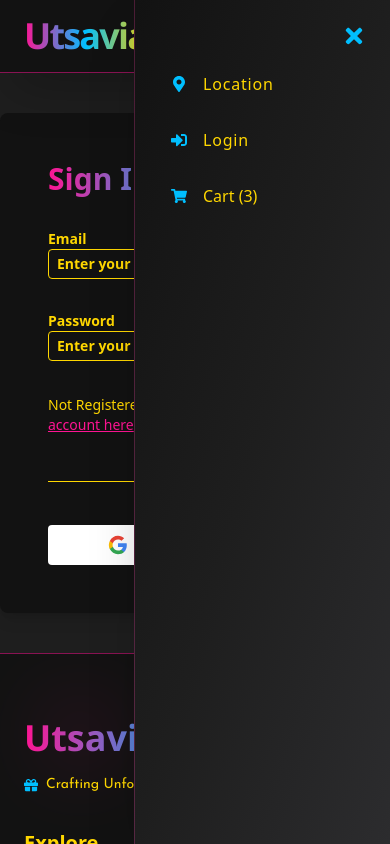
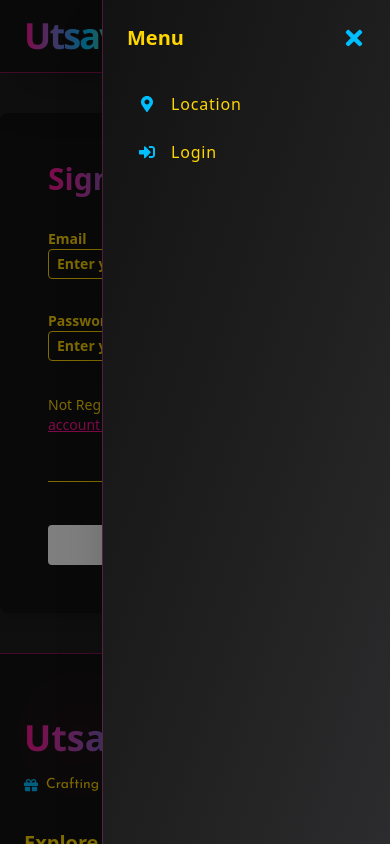
Before and after one commit to himuexe/Utsavia, a React (Vite) app in the folder frontend/: page /login in a window 390 px wide. Both pictures are taken after a click on the button 358 px from the left and 36 px from the top of the page. Shown: the top 844 px of the page. Built offline with nearby package versions, Linux system fonts and the light colour scheme; no server answers.

Commit message:
Signout and Side Panel

```diff
--- a/frontend/src/Api-client.js
+++ b/frontend/src/Api-client.js
@@ -38,6 +38,9 @@ export const validateToken = async () => {
   const response = await fetch(`${API_BASE_URL}/api/auth/validate-token`, {
     credentials: "include",
   });
+  if (!response.ok) {
+    throw new Error("Token invalid");
+  }
 
   return response.json();
 };
@@ -45,3 +48,15 @@ export const validateToken = async () => {
 export const googleSignIn = () => {
   window.location.href = `${API_BASE_URL}/api/auth/google`;
 };
+
+
+export const signOut = async () => {
+  const response = await fetch(`${API_BASE_URL}/api/auth/logout`, {
+    credentials: "include",
+    method: "POST",
+  });
+
+  if (!response.ok) {
+    throw new Error("Error during sign out");
+  }
+};
--- a/frontend/src/components/Header.jsx
+++ b/frontend/src/components/Header.jsx
@@ -1,39 +1,121 @@
-import React, { useState } from "react";
+import React, { useState, useCallback } from "react";
 import { motion, AnimatePresence } from "framer-motion";
 import { Link, useNavigate } from "react-router-dom";
+import { useMutation, useQueryClient } from "react-query";
+import * as apiClient from "../api-client";
 import {
   FaShoppingCart,
   FaSignInAlt,
   FaMapMarkerAlt,
   FaBars,
   FaTimes,
-  FaMoon,
-  FaSun,
+  FaUser,
+  FaCog,
+  FaBox,
+  FaSignOutAlt,
 } from "react-icons/fa";
+import { useAppContext } from "../contexts/AppContext";
+
+const slideVariants = {
+  initial: { x: "100%" },
+  animate: {
+    x: 0,
+    transition: {
+      type: "spring",
+      stiffness: 300,
+      damping: 30,
+      mass: 0.2
+    }
+  },
+  exit: {
+    x: "100%",
+    transition: {
+      type: "spring",
+      stiffness: 300,
+      damping: 30,
+      mass: 0.2
+    }
+  }
+};
+
+const SidePanel = ({ isOpen, onClose, title, children }) => (
+  <AnimatePresence mode="wait">
+    {isOpen && (
+      <>
+        <motion.div
+          initial={{ opacity: 0 }}
+          animate={{ opacity: 0.5 }}
+          exit={{ opacity: 0 }}
+          className="fixed inset-0 bg-black z-40"
+          onClick={onClose}
+        />
+        <motion.div
+          variants={slideVariants}
+          initial="initial"
+          animate="animate"
+          exit="exit"
+          className="fixed top-0 right-0 w-72 h-full
+          bg-gradient-to-br from-[#121212] via-[#1E1E1E] to-[#2C2C2E]
+          z-50 shadow-2xl p-6 flex flex-col
+          border-l border-vibrant-magenta/20"
+        >
+          <div className="flex justify-between items-center mb-8">
+            <h2 className="text-xl font-bold text-golden-yellow">{title}</h2>
+            <button
+              onClick={onClose}
+              className="text-electric-blue hover:text-vibrant-magenta transition-colors"
+            >
+              <FaTimes className="text-2xl" />
+            </button>
+          </div>
+          {children}
+        </motion.div>
+      </>
+    )}
+  </AnimatePresence>
+);
 
 const Header = () => {
   const [isMenuOpen, setIsMenuOpen] = useState(false);
+  const [isProfilePanelOpen, setIsProfilePanelOpen] = useState(false);
   const [cartItemCount, setCartItemCount] = useState(3);
+  const { isLoggedIn, showToast } = useAppContext();
   const navigate = useNavigate();
+  const queryClient = useQueryClient();
+
+  const signOutMutation = useMutation(apiClient.signOut, {
+    onSuccess: async () => {
+      await queryClient.invalidateQueries("validateToken");
+      setIsProfilePanelOpen(false);
+      setIsMenuOpen(false);
+      showToast({ message: "Signed Out!", type: "SUCCESS" });
+      navigate("/");
+    },
+    onError: (error) => {
+      showToast({ message: error.message, type: "ERROR" });
+    },
+  });
+
+  const handleSignOut = useCallback(() => {
+    signOutMutation.mutate();
+  }, [signOutMutation]);
 
   const buttonVariants = {
     hover: {
       scale: 1.05,
-      transition: {
-        type: "spring",
-        stiffness: 300,
+      transition: { type: "spring", stiffness: 300 }
     },
-    },
-    tap: { scale: 0.95 },
+    tap: { scale: 0.95 }
   };
 
-  const NavigationButton = ({ icon: Icon, children, to }) => (
+  const NavigationButton = React.memo(({ icon: Icon, children, to, onClick }) => (
     <motion.div
       variants={buttonVariants}
       whileHover="hover"
       whileTap="tap"
       className="transition-all duration-300"
     >
+      {to ? (
         <Link
           to={to}
           className="flex items-center gap-2
@@ -46,10 +128,25 @@ const Header = () => {
           {Icon && <Icon className="mr-2 text-electric-blue" />}
           {children}
         </Link>
+      ) : (
+        <button
+          onClick={onClick}
+          className="flex items-center gap-2
+          text-golden-yellow hover:text-vibrant-magenta
+          px-3 py-2 rounded-md w-full
+          transition-all duration-300
+          hover:bg-deep-purple/30
+          font-medium tracking-wider"
+          disabled={onClick === handleSignOut && signOutMutation.isLoading}
+        >
+          {Icon && <Icon className="mr-2 text-electric-blue" />}
+          {onClick === handleSignOut && signOutMutation.isLoading ? "Signing Out..." : children}
+        </button>
+      )}
     </motion.div>
-  );
+  ));
 
-  const CompanyLogo = () => (
+  const CompanyLogo = React.memo(() => (
     <motion.div
       whileHover={{ scale: 1.05 }}
       whileTap={{ scale: 0.95 }}
@@ -65,9 +162,9 @@ const Header = () => {
         Utsavia
       </h1>
     </motion.div>
-  );
+  ));
 
-  const CartButton = () => (
+  const CartButton = React.memo(() => (
     <motion.button
       variants={buttonVariants}
       whileHover="hover"
@@ -94,60 +191,47 @@ const Header = () => {
         </motion.span>
       )}
     </motion.button>
-  );
+  ));
 
+  const ProfileButton = React.memo(() => (
+    <motion.button
+      variants={buttonVariants}
+      whileHover="hover"
+      whileTap="tap"
+      onClick={() => setIsProfilePanelOpen(true)}
+      className="relative p-2 rounded-full
+      hover:bg-deep-purple/20
+      transition-all duration-300"
+    >
+      <FaUser
+        className="text-golden-yellow hover:text-vibrant-magenta
+        text-xl transition-colors"
+      />
+    </motion.button>
+  ));
 
-  const MobileMenu = () => (
-    <AnimatePresence>
-      {isMenuOpen && (
-        <motion.div
-          initial={{ x: "100%" }}
-          animate={{ x: 0 }}
-          exit={{ x: "100%" }}
-          transition={{ type: "tween", duration: 0.3 }}
-          className="fixed top-0 right-0 w-64 h-full
-          bg-gradient-to-br from-[#121212] via-[#1E1E1E] to-[#2C2C2E]
-          z-50 shadow-2xl p-6 flex flex-col space-y-4
-          border-l border-vibrant-magenta/20"
-        >
-          <button
-            onClick={() => setIsMenuOpen(false)}
-            className="self-end text-electric-blue hover:text-vibrant-magenta transition-colors"
-          >
-            <FaTimes className="text-2xl" />
-          </button>
-
-          <div className="space-y-4 flex flex-col">
-            <NavigationButton icon={FaMapMarkerAlt} to="/location">
-              Location
+  const navigationItems = isLoggedIn ? (
+    <>
+      <NavigationButton icon={FaUser} to="/profile">
+        Your Profile
       </NavigationButton>
-
+      <NavigationButton icon={FaBox} to="/orders">
+        Orders
+      </NavigationButton>
+      <NavigationButton icon={FaShoppingCart} to="/cart">
+        Cart Items ({cartItemCount})
+      </NavigationButton>
+      <NavigationButton icon={FaCog} to="/settings">
+        Settings
+      </NavigationButton>
+      <NavigationButton icon={FaSignOutAlt} onClick={handleSignOut}>
+        Sign Out
+      </NavigationButton>
+    </>
+  ) : (
     <NavigationButton icon={FaSignInAlt} to="/login">
       Login
     </NavigationButton>
-
-            <motion.div
-              variants={buttonVariants}
-              whileHover="hover"
-              whileTap="tap"
-              className="transition-all duration-300"
-            >
-              <Link
-                to="/cart"
-                className="flex items-center gap-2
-                text-golden-yellow hover:text-vibrant-magenta
-                px-3 py-2 rounded-md
-                transition-all duration-300
-                hover:bg-deep-purple/30"
-              >
-                <FaShoppingCart className="mr-2 text-electric-blue" />
-                Cart ({cartItemCount})
-              </Link>
-            </motion.div>
-          </div>
-        </motion.div>
-      )}
-    </AnimatePresence>
   );
 
   return (
@@ -169,9 +253,13 @@ const Header = () => {
             Location
           </NavigationButton>
 
+          {isLoggedIn ? (
+            <ProfileButton />
+          ) : (
             <NavigationButton icon={FaSignInAlt} to="/login">
               Login
             </NavigationButton>
+          )}
 
           <CartButton />
         </nav>
@@ -187,7 +275,28 @@ const Header = () => {
         </motion.button>
       </div>
 
-      <MobileMenu />
+      <SidePanel
+        isOpen={isMenuOpen}
+        onClose={() => setIsMenuOpen(false)}
+        title="Menu"
+      >
+        <div className="space-y-2">
+          <NavigationButton icon={FaMapMarkerAlt} to="/location">
+            Location
+          </NavigationButton>
+          {navigationItems}
+        </div>
+      </SidePanel>
+
+      <SidePanel
+        isOpen={isProfilePanelOpen && !isMenuOpen}
+        onClose={() => setIsProfilePanelOpen(false)}
+        title="Your Account"
+      >
+        <div className="space-y-2">
+          {navigationItems}
+        </div>
+      </SidePanel>
     </motion.header>
   );
 };
```
Also changed, not shown: 1 other file (tests, documents, lock files or other folders). Lines whose indentation alone changed are shown as unchanged.
